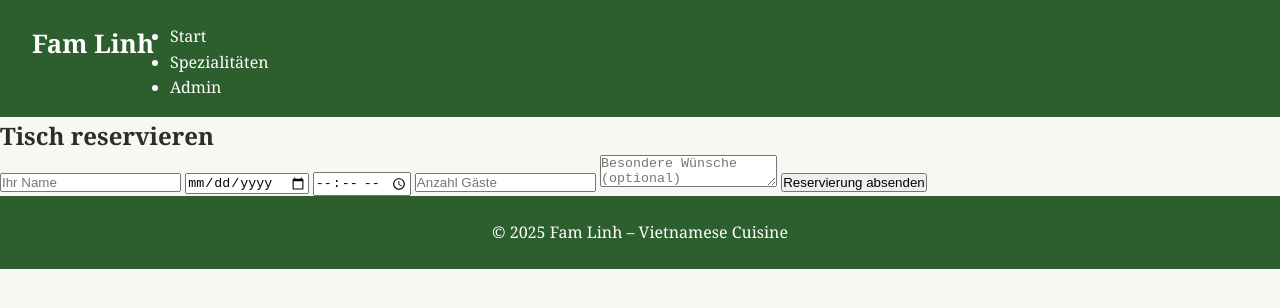
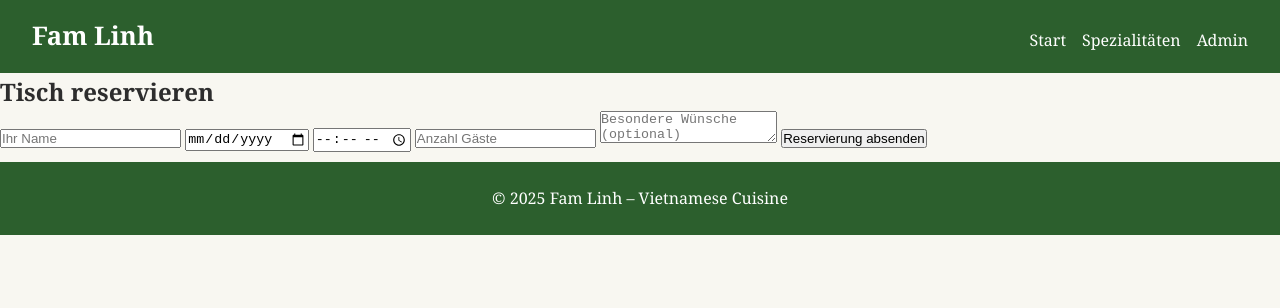
Before and after one commit to Willi-frr/famlinh-website, a plain HTML site: page reservierung.html in a window 1280 px wide. Drawn offline with Linux system fonts and the light colour scheme.

Commit message:
Update reservierung.html

```diff
--- a/reservierung.html
+++ b/reservierung.html
@@ -9,13 +9,11 @@
 </head>
 <body>
   <header>
-    <nav class="navbar">
-      <div class="logo">Fam Linh</div>
-      <ul class="nav-links">
-        <li><a href="index.html">Start</a></li>
-        <li><a href="index.html#speisekarte">Spezialitäten</a></li>
-        <li><a href="admin.html">Admin</a></li>
-      </ul>
+    <div class="logo">Fam Linh</div>
+    <nav>
+      <a href="index.html">Start</a>
+      <a href="index.html#spezialitaeten">Spezialitäten</a>
+      <a href="admin.html">Admin</a>
     </nav>
   </header>
 
@@ -28,12 +26,12 @@
       <input type="number" id="personen" placeholder="Anzahl Gäste" required />
       <textarea id="wunsch" placeholder="Besondere Wünsche (optional)"></textarea>
       <button type="submit">Reservierung absenden</button>
-      <p id="feedback" style="color: green;"></p>
+      <p id="feedback" style="color: green; margin-top: 10px;"></p>
     </form>
   </main>
 
   <footer>
-    <p>&copy; 2025 Fam Linh – Vietnamese Cuisine</p>
+    <p>© 2025 Fam Linh – Vietnamese Cuisine</p>
   </footer>
 </body>
 </html>
```
